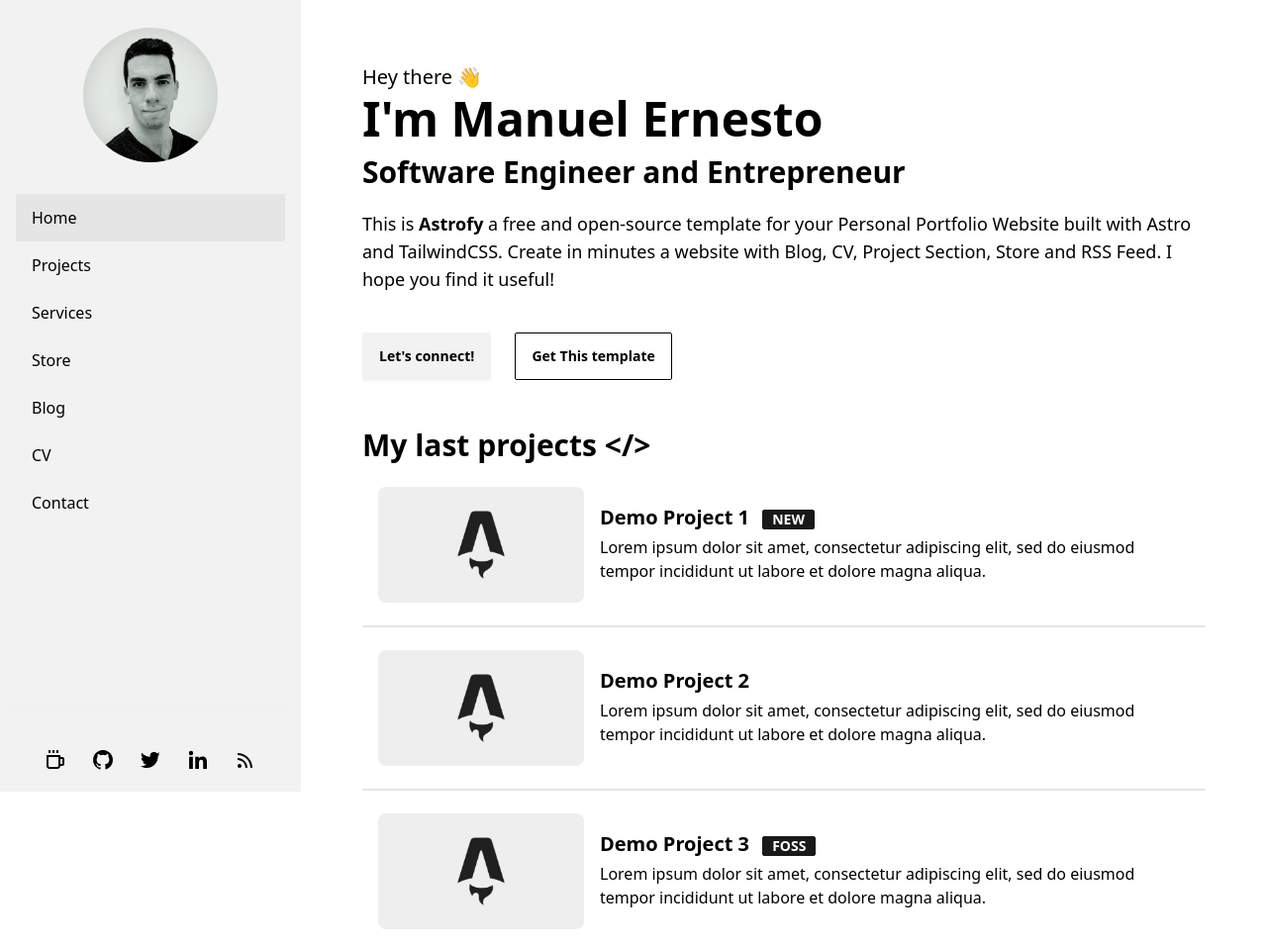
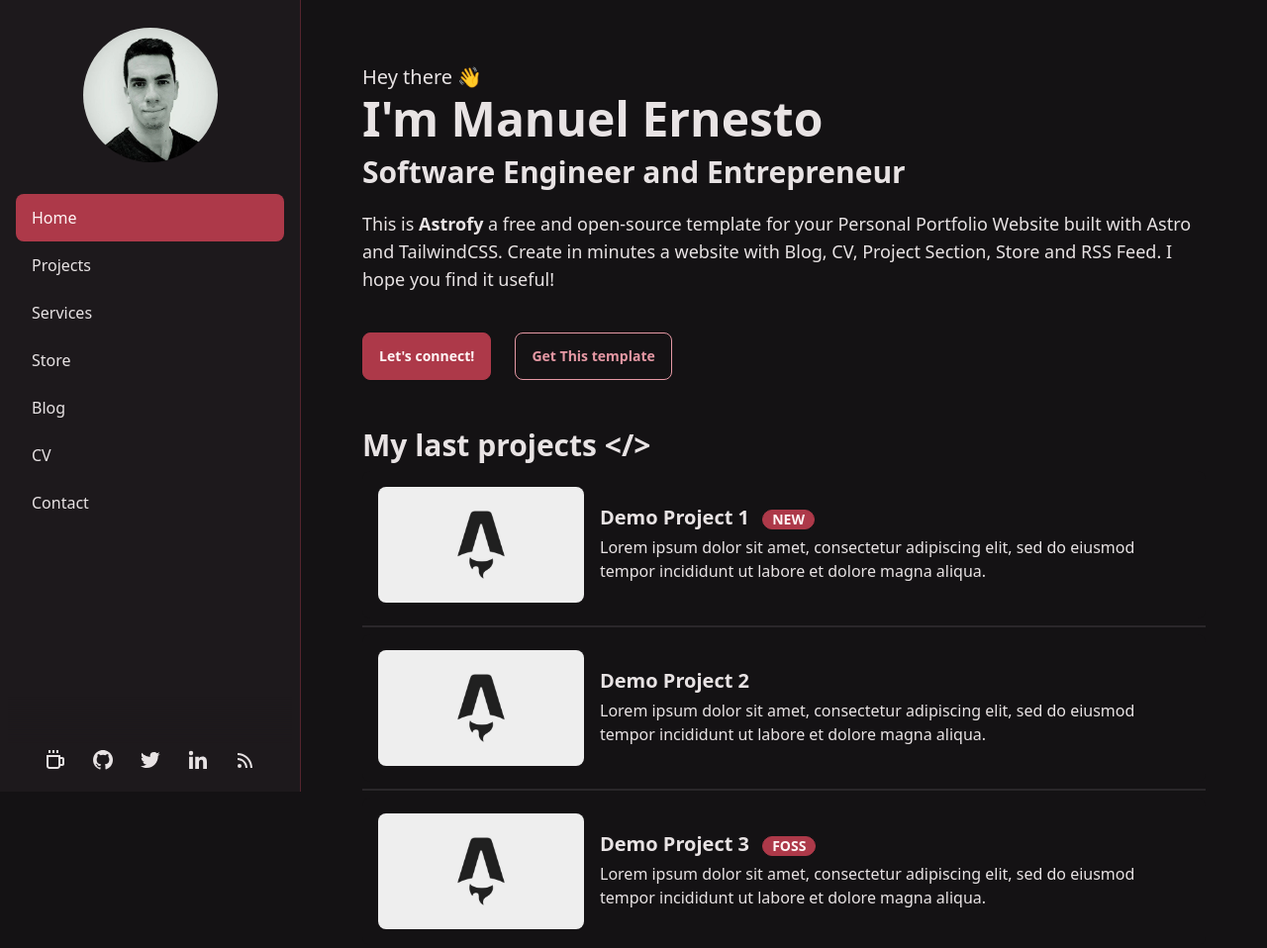
Before and after one commit to LaurKnill/LaurKnill.github.io, an Astro site: page / in a window 1280 px wide. Shown: the top 958 px of the page at 99% size. Built offline with nearby package versions, Linux system fonts and the light colour scheme; Astro itself is replaced by a stand-in of ours.

Commit message:
Add dark black-and-red crimson theme
- Custom daisyUI theme (palette from Codex; WCAG contrast verified:
  text 14.7:1 on background, 5.7:1 on red buttons)
- Red accents on active menu item, primary button, badges, blog borders,
  sidebar edge
- Fix sidebar active-item script to support multiple classes

Co-Authored-By: Claude Opus 5.5 <noreply@anthropic.com>

```diff
--- a/src/components/Card.astro
+++ b/src/components/Card.astro
@@ -10,7 +10,7 @@ import { Image } from "astro:assets";
       <div class="card-body">
         <h2 class="card-title">
           {title}
-          {badge && <div class="badge badge-secondary">{badge}</div>}
+          {badge && <div class="badge badge-primary">{badge}</div>}
         </h2>
         <p>{desc}</p>
         <div class="card-actions justify-end">
--- a/src/components/HorizontalCard.astro
+++ b/src/components/HorizontalCard.astro
@@ -24,7 +24,7 @@ const tag_url = url.split("/").slice(0, -1).join("/") + "/tag";
       <div class="grow w-full">
         <h1 class="text-xl font-bold">
           {title}
-          {badge && <div class="badge badge-secondary mx-2">{badge}</div>}
+          {badge && <div class="badge badge-primary mx-2">{badge}</div>}
         </h1>
         <p class="py-1 text-1xl">{desc}</p>
         <div class="card-actions justify-end">
--- a/src/components/HorizontalShopItem.astro
+++ b/src/components/HorizontalShopItem.astro
@@ -33,7 +33,7 @@ import { Image } from "astro:assets";
       <div class="grow w-full p-5 md:p-0">
         <h1 class="text-xl font-bold">
           {title}
-          {badge && <div class="badge badge-secondary mx-2">{badge}</div>}
+          {badge && <div class="badge badge-primary mx-2">{badge}</div>}
         </h1>
         <div>
           <span class="text-xl mr-1"> {pricing}</span>
--- a/src/components/SideBar.astro
+++ b/src/components/SideBar.astro
@@ -7,7 +7,7 @@ const { sideBarActiveItemID } = Astro.props;
 
 <div class="drawer-side z-40">
   <label for="my-drawer" class="drawer-overlay"></label>
-  <aside class="px-2 pt-2 h-auto min-h-full w-[19rem] bg-base-200 text-base-content flex flex-col">
+  <aside class="px-2 pt-2 h-auto min-h-full w-[19rem] bg-base-200 text-base-content border-r border-primary/40 flex flex-col">
     <div class="w-fit mx-auto mt-5 mb-6">
       <a href="/">
         <div class="avatar transition ease-in-out hover:scale-[102%] block m-auto">
--- a/src/components/SideBarMenu.astro
+++ b/src/components/SideBarMenu.astro
@@ -1,6 +1,6 @@
 ---
 const { sideBarActiveItemID } = Astro.props;
-const activeClass = "bg-base-300"; // For primary color replace with `active` class
+const activeClass = "bg-primary text-primary-content"; // highlighted menu item uses the theme red
 ---
 
 <ul class="menu grow shrink menu-md overflow-y-auto">
@@ -22,5 +22,5 @@ const activeClass = "bg-base-300"; // For primary color replace with `active` cl
 
 <script define:vars={{ sideBarActiveItemID: sideBarActiveItemID, activeClass: activeClass }}>
 const activeItemElem = document.getElementById(sideBarActiveItemID);
-activeItemElem && activeItemElem.classList.add(activeClass);
+activeItemElem && activeItemElem.classList.add(...activeClass.split(" "));
 </script>
--- a/src/layouts/BaseLayout.astro
+++ b/src/layouts/BaseLayout.astro
@@ -18,7 +18,7 @@ const {
 ---
 
 <!doctype html>
-<html lang="en" data-theme="lofi">
+<html lang="en" data-theme="crimson">
   <head>
     <BaseHead title={title} description={description} image={image} , ogType={ogType} />
     {TRANSITION_API && <ViewTransitions />}
--- a/src/layouts/PostLayout.astro
+++ b/src/layouts/PostLayout.astro
@@ -19,7 +19,7 @@ import { Image } from "astro:assets";
       <h1 class="title my-2 text-4xl font-bold">{title}</h1>
       {pubDate && <time>{displayDate}</time>}
       <br />
-      {badge && <div class="badge badge-secondary my-1">{badge}</div>}
+      {badge && <div class="badge badge-primary my-1">{badge}</div>}
       {
         tags &&
           tags.map((tag) => (
--- a/src/layouts/StoreItemLayout.astro
+++ b/src/layouts/StoreItemLayout.astro
@@ -35,7 +35,7 @@ import { Image } from "astro:assets";
       <div class="">
         <h1 class="title my-2 text-4xl font-bold">
           {title}
-          {badge && <div class="badge badge-secondary mx-2">{badge}</div>}
+          {badge && <div class="badge badge-primary mx-2">{badge}</div>}
         </h1>
         <div class="flex place-content-between items-center">
           <div class="grow md:grow-0">
--- a/src/pages/blog/[...page].astro
+++ b/src/pages/blog/[...page].astro
@@ -20,7 +20,7 @@ const { page } = Astro.props;
 
   {
     page.data.length === 0 ? (
-      <div class="bg-base-200 border-l-4 border-secondary w-full p-4 min-w-full">
+      <div class="bg-base-200 border-l-4 border-primary w-full p-4 min-w-full">
         <p class="font-bold">Sorry!</p>
         <p>There are no blog posts to show at the moment. Check back later!</p>
       </div>
--- a/src/pages/blog/tag/[tag]/[...page].astro
+++ b/src/pages/blog/tag/[tag]/[...page].astro
@@ -31,7 +31,7 @@ const params = Astro.params;
   </div>
   {
     page.data.length === 0 ? (
-      <div class="bg-base-200 border-l-4 border-secondary w-full p-4 min-w-full">
+      <div class="bg-base-200 border-l-4 border-primary w-full p-4 min-w-full">
         <p class="font-bold">Sorry!</p>
         <p>There are no blog posts to show at the moment. Check back later!</p>
       </div>
--- a/src/pages/index.astro
+++ b/src/pages/index.astro
@@ -22,8 +22,8 @@ const last_posts = posts.slice(0, 3);
       </text>
     </div>
     <div class="mt-8">
-      <a class="btn" href="https://twitter.com/manuelernestog" target="_blank"> Let's connect!</a>
-      <a href="https://github.com/manuelernestog/astrofy" target="_blank" class="btn btn-outline ml-5">
+      <a class="btn btn-primary" href="https://twitter.com/manuelernestog" target="_blank"> Let's connect!</a>
+      <a href="https://github.com/manuelernestog/astrofy" target="_blank" class="btn btn-outline btn-accent ml-5">
         Get This template
       </a>
     </div>
--- a/tailwind.config.cjs
+++ b/tailwind.config.cjs
@@ -6,8 +6,31 @@ module.exports = {
 	},
 	plugins: [require("@tailwindcss/typography"),require("daisyui")],
 	daisyui: {
-		themes: true, // true: all themes | false: only light + dark | array: specific themes like this ["light", "dark", "cupcake"]
-		darkTheme: "dark", // name of one of the included themes for dark mode
+		// Custom dark black-and-red theme (palette generated with Codex, contrast checked against WCAG)
+		themes: [
+			{
+				crimson: {
+					"color-scheme": "dark",
+					"primary": "#AD3949",
+					"primary-content": "#FFF5F5",
+					"secondary": "#382B34",
+					"secondary-content": "#E8E3E4",
+					"accent": "#E598A4",
+					"accent-content": "#24171C",
+					"neutral": "#292428",
+					"neutral-content": "#E8E3E4",
+					"base-100": "#141214",
+					"base-200": "#1D191C",
+					"base-300": "#30272D",
+					"base-content": "#E8E3E4",
+					"info": "#87B8E6",
+					"success": "#8BC8A5",
+					"warning": "#E6BE78",
+					"error": "#F08D93",
+				},
+			},
+		],
+		darkTheme: "crimson",
 		logs: false, // Shows info about daisyUI version and used config in the console when building your CSS
 	  }
 }
```
